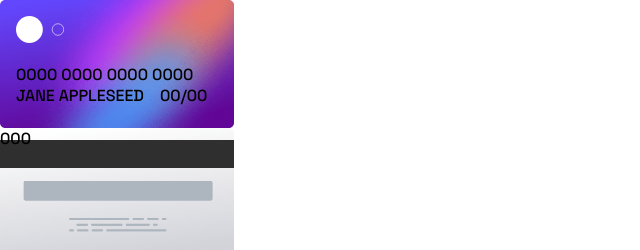
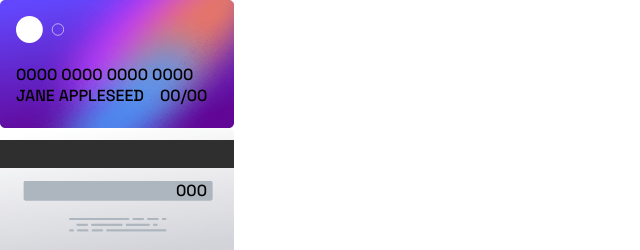
Before and after one commit to wishba/interactive-card-details-form-main, a React (Create React App) app: page / in a window 1280 px wide. Shown: the top 250 px of the page, without its empty margins (0-640 px from the left). Built offline with nearby package versions, Linux system fonts and the light colour scheme.

Commit message:
card back text

```diff
--- a/src/index.css
+++ b/src/index.css
@@ -44,6 +44,11 @@ p {
   height: 8em;
 }
 
+.card__back>p {
+  padding-top: 3.28em;
+  padding-left: 11em;
+}
+
 #fillForm>* {
   display: block;
 }
```
